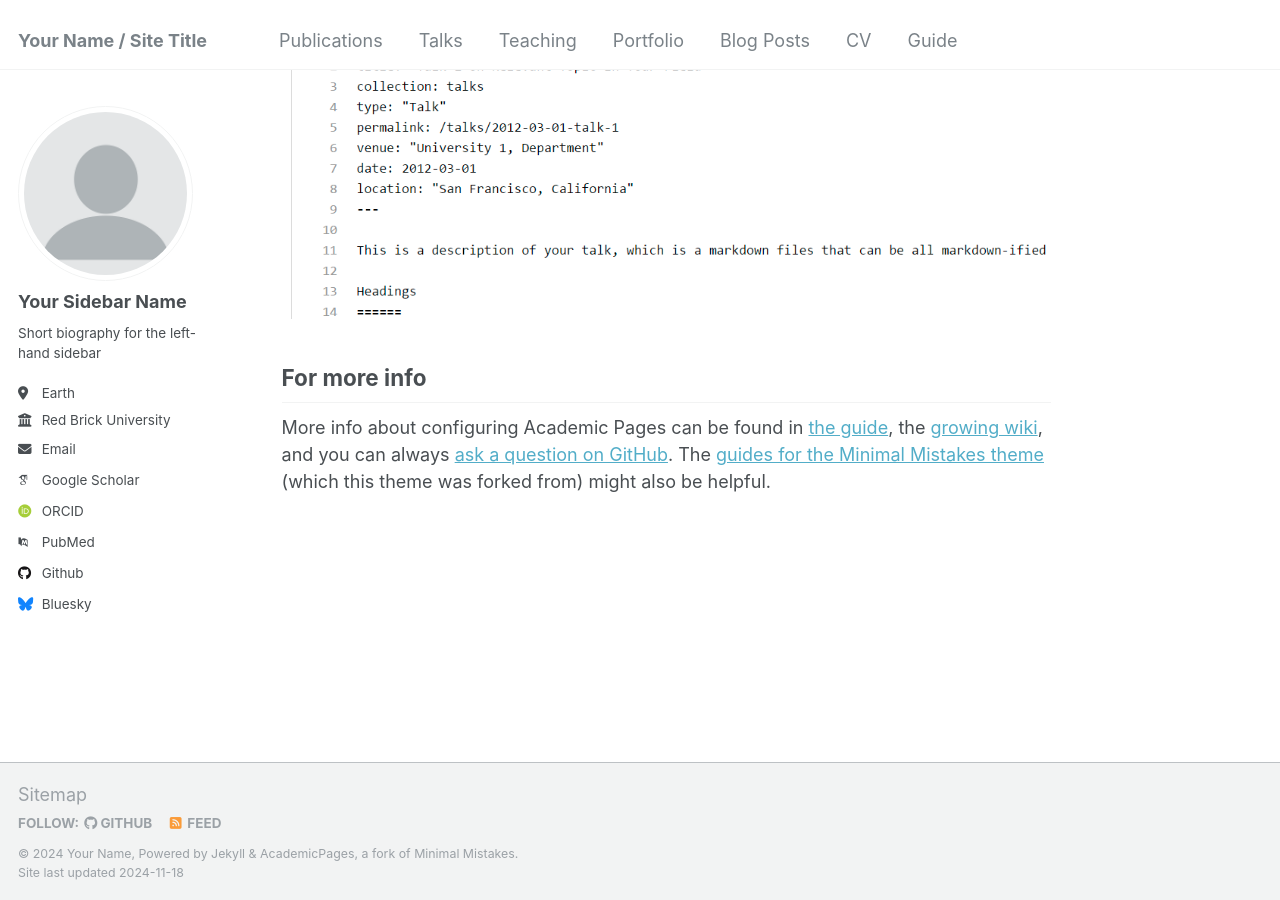
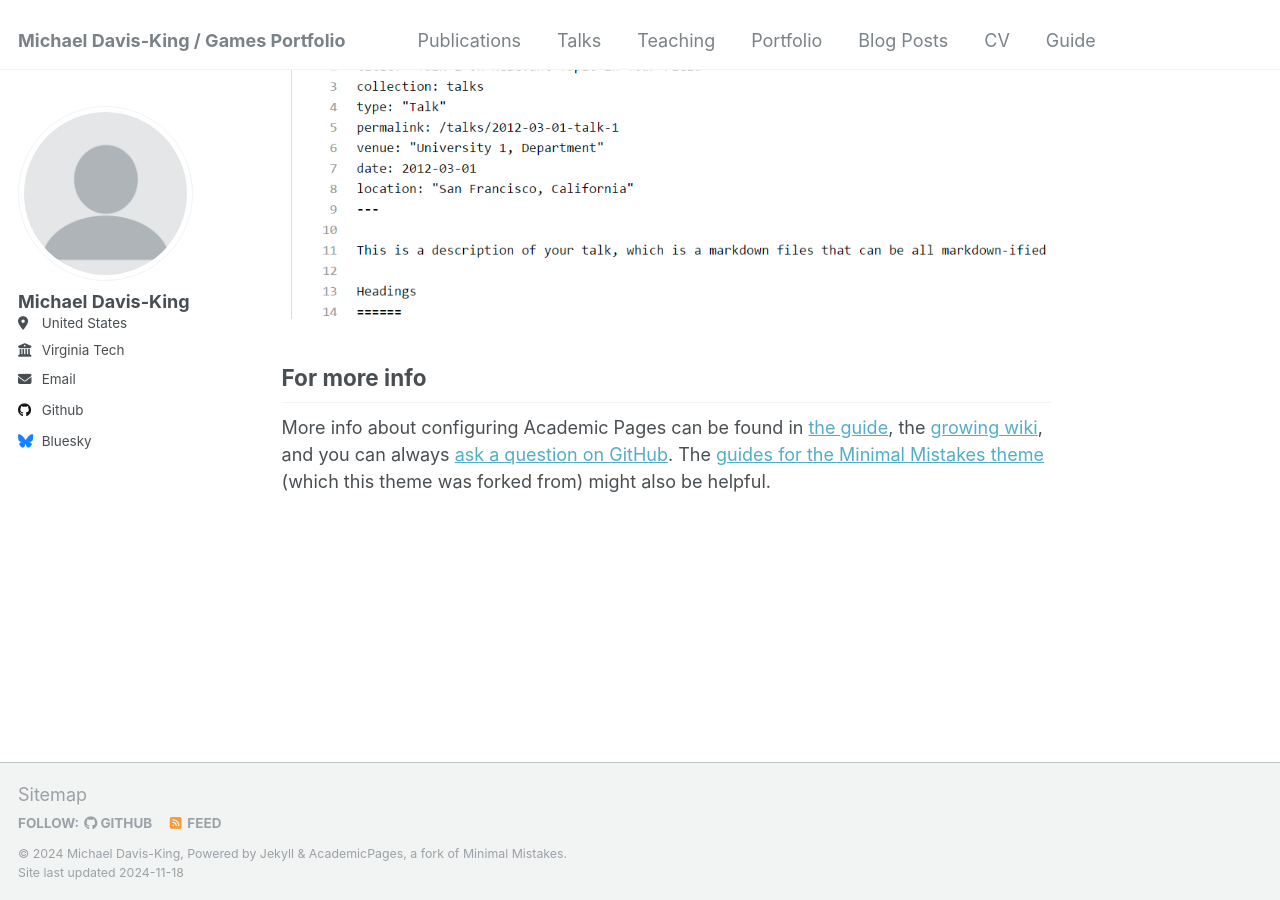
Before and after one commit to michaeldavisking/Games_Portfolio, a Jekyll site: the page built from _pages/about.md, in a window 1280 px wide and 900 px high, scrolled down 2643 px. Built offline with Jekyll 4.4.1, drawn with Linux system fonts in a browser that asks for light colours; some web fonts are replaced.

Commit message:
Update _config.yml

```diff
--- a/_config.yml
+++ b/_config.yml
@@ -8,10 +8,10 @@
 
 # Basic Site Settings
 locale                   : "en-US"
-title                    : "Your Name / Site Title"
+title                    : "Michael Davis-King / Games Portfolio"
 title_separator          : "-"
-name                     : &name "Your Name"
-description              : &description "personal description"
+name                     : &name "Michael Davis-King"
+description              : &description "Game Developer"
 url                      : https://academicpages.github.io # the base hostname & protocol for your site e.g. "https://[your GitHub username].github.io"
 baseurl                  : "" # the subpath of your site, e.g. "/blog"
 repository               : "academicpages/academicpages.github.io"
@@ -22,21 +22,18 @@ repository               : "academicpages/academicpages.github.io"
 author:
   # Biographic information
   avatar           : "profile.png"
-  name             : "Your Sidebar Name"
-  pronouns         : # example: "she/her"
-  bio              : "Short biography for the left-hand sidebar"
-  location         : "Earth"
-  employer         : "Red Brick University"
-  uri              : # URL
-  email            : "none@example.org"
+  name             : "Michael Davis-King"
+  location         : "United States"
+  employer         : "Virginia Tech"
+  email            : "michaeldavisking@gmail.com"
 
   # Academic websites
   arxiv            : # URL - Update with the correct link to your profile
-  googlescholar    : "https://scholar.google.com/citations?user=PS_CX0AAAAAJ"
+  googlescholar    :
   impactstory      : # URL
-  orcid            : "http://orcid.org/yourorcidurl"
+  orcid            :
   semantic         : # URL
-  pubmed           : "https://www.ncbi.nlm.nih.gov/pubmed/?term=john+snow"
+  pubmed           :
   researchgate     : # URL
   scopus           : # URL
 
```
